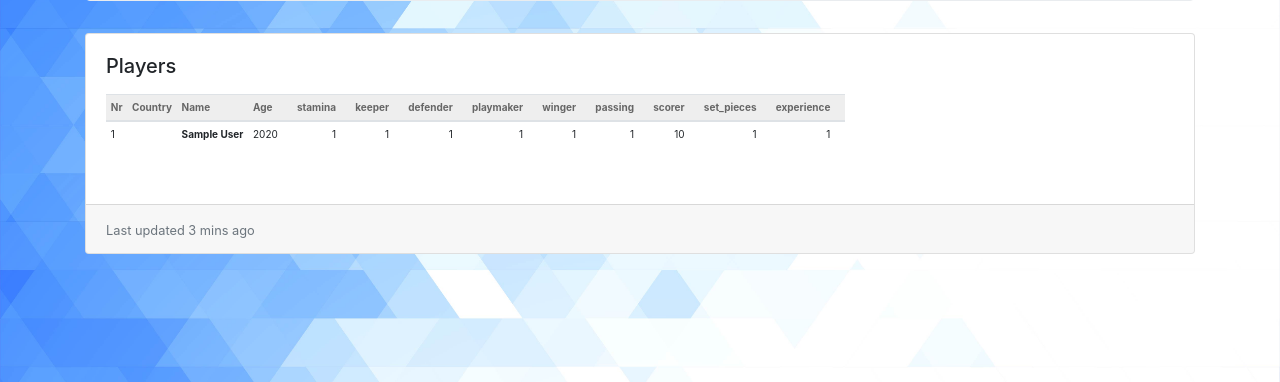
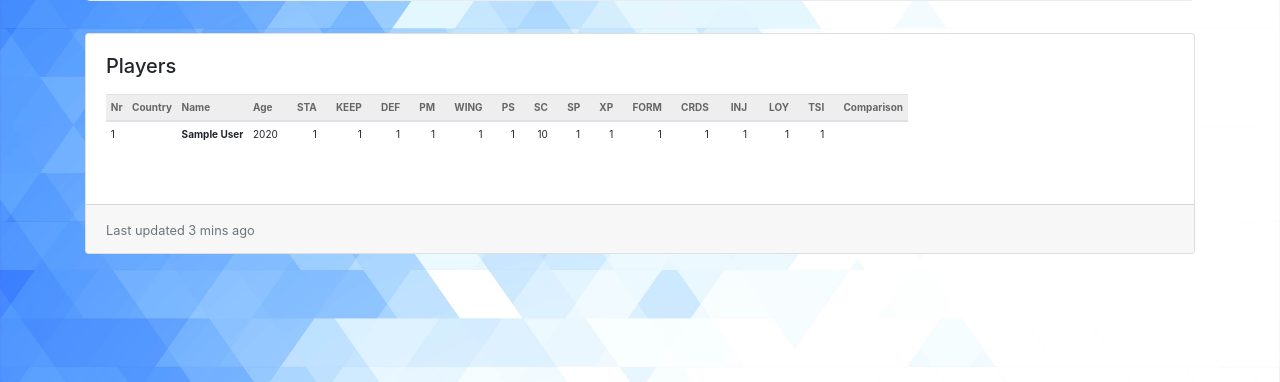
Before and after one commit to kvarak/htstatus, a Flask app: template app/templates/player.html in a window 1280 px wide; the page is wider, and only the part inside the window is pictured. Shown: the part 275-657 px from the top of that part. Run offline with Flask 2, Linux system fonts and the light colour scheme; tables that the repository leaves empty hold one stand-in row (values such as "Sample post"); the template is opened without the code that fills it: values that come from a table or form of the project are taken from there, most other values are stand-ins (such as "Sample title", 1, 10 or a date in 2020); parts of the project's set-up code (start-up, migrations or seed data) failed here and were passed over; some libraries are stand-ins or nearby versions.

Commit message:
better player output

```diff
--- a/app/routes.py
+++ b/app/routes.py
@@ -489,10 +489,10 @@ def player():
     newlst = {}
     for l in players_data:
         newlst[l.ht_id] = dict(iter(l))
-    players_oldest = []
+#    players_oldest = []
     players_oldest_dict = {}
     for k, val in newlst.items():
-        players_oldest.append(val)
+#        players_oldest.append(val)
         players_oldest_dict[val['ht_id']] = val
 
     user = db.session.query(User).filter_by(ht_id = session['current_user_id']).first()
--- a/app/templates/player.html
+++ b/app/templates/player.html
@@ -27,24 +27,35 @@
                     <th scope="col" class="text-small">Name</th>
                     <th scope="col" class="text-small">Age</th>
                     <th scope="col" class="text-small"></th>
-                    <th scope="col" class="text-small">stamina</th>
+                    <th scope="col" class="text-small">STA</th>
                     <th scope="col" class="text-small"></th>
-                    <th scope="col" class="text-small">keeper</th>
+                    <th scope="col" class="text-small">KEEP</th>
                     <th scope="col" class="text-small"></th>
-                    <th scope="col" class="text-small">defender</th>
+                    <th scope="col" class="text-small">DEF</th>
                     <th scope="col" class="text-small"></th>
-                    <th scope="col" class="text-small">playmaker</th>
+                    <th scope="col" class="text-small">PM</th>
                     <th scope="col" class="text-small"></th>
-                    <th scope="col" class="text-small">winger</th>
+                    <th scope="col" class="text-small">WING</th>
                     <th scope="col" class="text-small"></th>
-                    <th scope="col" class="text-small">passing</th>
+                    <th scope="col" class="text-small">PS</th>
                     <th scope="col" class="text-small"></th>
-                    <th scope="col" class="text-small">scorer</th>
+                    <th scope="col" class="text-small">SC</th>
                     <th scope="col" class="text-small"></th>
-                    <th scope="col" class="text-small">set_pieces</th>
+                    <th scope="col" class="text-small">SP</th>
                     <th scope="col" class="text-small"></th>
-                    <th scope="col" class="text-small">experience</th>
+                    <th scope="col" class="text-small">XP</th>
                     <th scope="col" class="text-small"></th>
+                    <th scope="col" class="text-small">FORM</th>
+                    <th scope="col" class="text-small"></th>
+                    <th scope="col" class="text-small">CRDS</th>
+                    <th scope="col" class="text-small"></th>
+                    <th scope="col" class="text-small">INJ</th>
+                    <th scope="col" class="text-small"></th>
+                    <th scope="col" class="text-small">LOY</th>
+                    <th scope="col" class="text-small"></th>
+                    <th scope="col" class="text-small">TSI</th>
+                    <th scope="col" class="text-small"></th>
+                    <th scope="col" class="text-small">Comparison</th>
                   </tr>
                 </thead>
                 <tbody>
@@ -127,6 +162,43 @@
                         (+{{ p.experience - players_oldest[p.ht_id].experience  }})
                       {% endif %}
                     </td>
+
+                    <td class="text-small" align="right">{{ p.form }}</td>
+                    <td class="text-small">
+                      {% if players_oldest[p.ht_id].form < p.form %}
+                        (+{{ p.form - players_oldest[p.ht_id].form  }})
+                      {% endif %}
+                      {% if players_oldest[p.ht_id].form > p.form %}
+                        ({{ p.form - players_oldest[p.ht_id].form  }})
+                      {% endif %}
+                    </td>
+
+                    <td class="text-small" align="right">{{ p.cards }}</td>
+                    <td class="text-small">&nbsp;</td>
+
+                    <td class="text-small" align="right">{{ p.injury_level }}</td>
+                    <td class="text-small">&nbsp;</td>
+
+                    <td class="text-small" align="right">{{ p.loyalty }}</td>
+                    <td class="text-small">
+                      {% if players_oldest[p.ht_id].loyalty < p.loyalty %}
+                        (+{{ p.loyalty - players_oldest[p.ht_id].loyalty  }})
+                      {% endif %}
+                    </td>
+
+                    <td class="text-small" align="right">{{ p.tsi }}</td>
+                    <td class="text-small">
+                      {% if players_oldest[p.ht_id].tsi < p.tsi %}
+                        (+{{ p.tsi - players_oldest[p.ht_id].tsi  }})
+                      {% endif %}
+                      {% if players_oldest[p.ht_id].tsi > p.tsi %}
+                        ({{ p.tsi - players_oldest[p.ht_id].tsi  }})
+                      {% endif %}
+                    </td>
+
+                    {% set olddate = players_oldest[p.ht_id].data_date | string() %}
+                    {% set thedate = olddate[:10] %}
+                    <td class="text-small" align="right">{{ thedate }}</td>
 
                   </tr>
                   {% endfor %}
```
Also changed, not shown: other parts of app/templates/player.html (+24 -0 lines).
